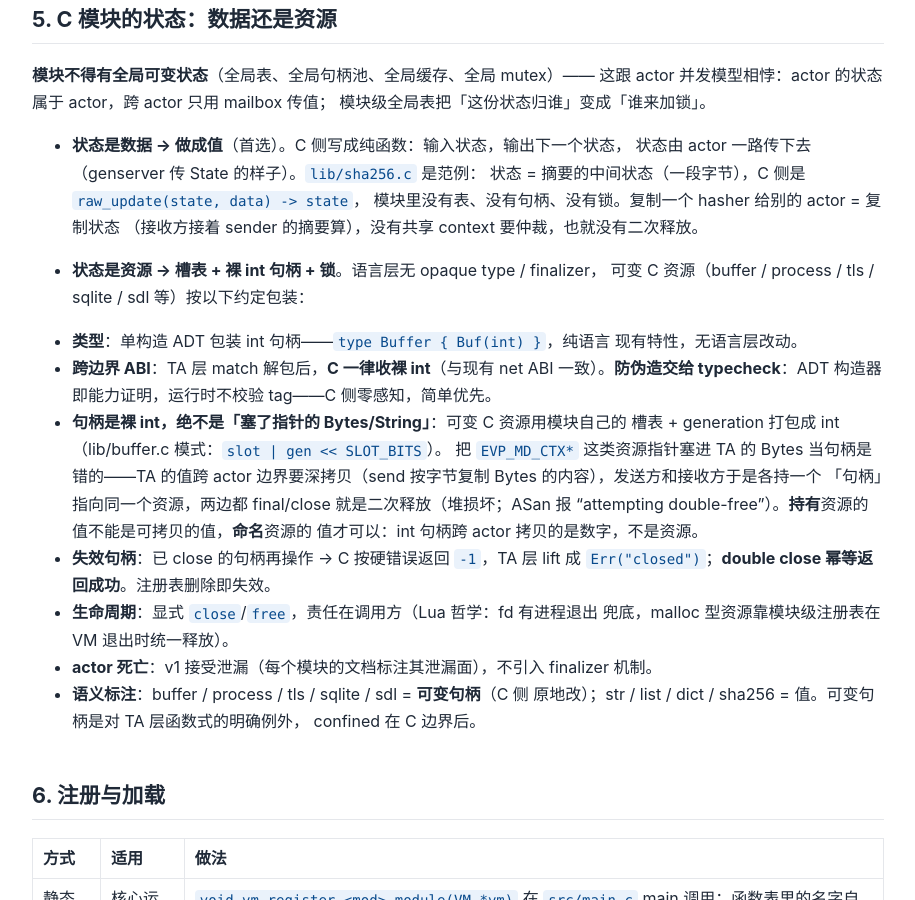
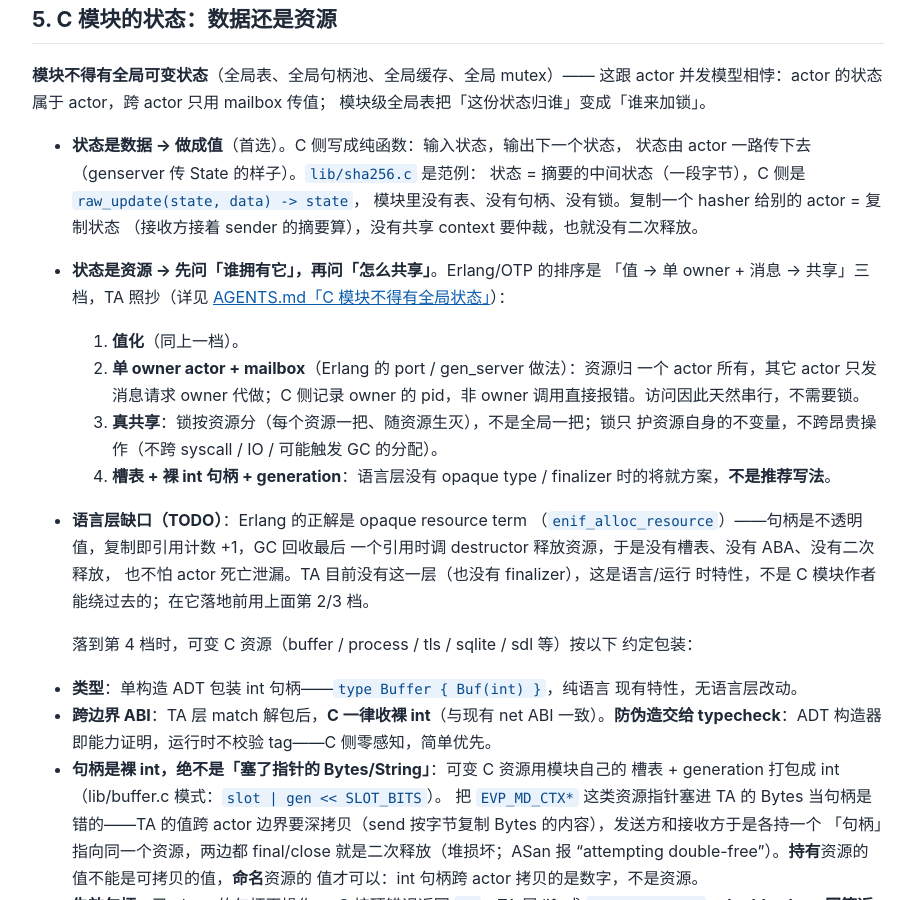
Before and after one commit to tiancaiamao/tinyactor, a Jekyll site: the page built from docs/c-module.md, in a window 1280 px wide and 900 px high, scrolled down 4815 px. Shown: the whole window, without its empty margins (182-1097 px from the left). Built offline with Jekyll 4.4.1, drawn with Linux system fonts in a browser that asks for light colours; our own code applies the rules of GitHub Pages for plain Markdown files.

Commit message:
docs: C 模块的可变资源策略改成 Erlang/OTP 的排序
AGENTS.md 和 docs/c-module.md §5 原来把「槽表 + 裸 int 句柄 + 锁」写成
跨 actor 共享可变 C 资源的做法——那恰好是 Erlang 明确避开的模式，也是
#395/#398 刚拆掉的那个模式。它只是 TA 在「语言层没有 opaque type、没有
finalizer」这个缺口下的将就方案，不该写成推荐做法。

改成 Erlang/OTP 的四档排序（值 → 单 owner + 消息 → 共享 → 将就）：

1. 值化（sha256 现在这样）；
2. 单 owner actor + mailbox（Erlang 的 port / gen_server 做法）：资源归
   一个 actor 所有，其它 actor 只发消息请求，C 侧记 owner pid，非 owner
   调用直接报错 —— 访问天然串行，不需要锁；
3. 真共享：锁按资源分（随资源生灭），不是全局一把，且不跨昂贵操作；
4. 裸 int 句柄 + 槽表 + generation：将就方案，明确标注不是推荐写法。

同时记下语言层缺口：Erlang 的正解是 opaque resource term
（enif_alloc_resource）——复制即引用计数 +1，GC 回收最后一个引用时调
destructor，于是没有槽表 / ABA / 二次释放，也不怕 actor 死亡泄漏。这是
语言/运行时特性，不是 C 模块作者能绕过去的。

纯文档改动，不动代码。

Co-Authored-By: Claude Opus 4.5 <noreply@anthropic.com>

```diff
--- a/docs/c-module.md
+++ b/docs/c-module.md
@@ -197,8 +197,27 @@ C 原语层只出**原子信号**，TA 包装层负责 lift 成类型化 API（R
   状态 = 摘要的中间状态（一段字节），C 侧是 `raw_update(state, data) -> state`，
   模块里没有表、没有句柄、没有锁。复制一个 hasher 给别的 actor = 复制状态
   （接收方接着 sender 的摘要算），没有共享 context 要仲裁，也就没有二次释放。
-- **状态是资源 → 槽表 + 裸 int 句柄 + 锁**。语言层无 opaque type / finalizer，
-  可变 C 资源（buffer / process / tls / sqlite / sdl 等）按以下约定包装：
+- **状态是资源 → 先问「谁拥有它」，再问「怎么共享」**。Erlang/OTP 的排序是
+  「值 → 单 owner + 消息 → 共享」三档，TA 照抄（详见
+  [AGENTS.md「C 模块不得有全局状态」](../AGENTS.md#c-模块不得有全局状态)）：
+
+  1. **值化**（同上一档）。
+  2. **单 owner actor + mailbox**（Erlang 的 port / gen_server 做法）：资源归
+     一个 actor 所有，其它 actor 只发消息请求 owner 代做；C 侧记录 owner 的
+     pid，非 owner 调用直接报错。访问因此天然串行，不需要锁。
+  3. **真共享**：锁按资源分（每个资源一把、随资源生灭），不是全局一把；锁只
+     护资源自身的不变量，不跨昂贵操作（不跨 syscall / IO / 可能触发 GC 的分配）。
+  4. **槽表 + 裸 int 句柄 + generation**：语言层没有 opaque type / finalizer
+     时的将就方案，**不是推荐写法**。
+
+- **语言层缺口（TODO）**：Erlang 的正解是 opaque resource term
+  （`enif_alloc_resource`）——句柄是不透明值，复制即引用计数 +1，GC 回收最后
+  一个引用时调 destructor 释放资源，于是没有槽表、没有 ABA、没有二次释放，
+  也不怕 actor 死亡泄漏。TA 目前没有这一层（也没有 finalizer），这是语言/运行
+    时特性，不是 C 模块作者能绕过去的；在它落地前用上面第 2/3 档。
+
+  落到第 4 档时，可变 C 资源（buffer / process / tls / sqlite / sdl 等）按以下
+  约定包装：
 
 - **类型**：单构造 ADT 包装 int 句柄——`type Buffer { Buf(int) }`，纯语言
   现有特性，无语言层改动。
```
Also changed, not shown: AGENTS.md (+24 -2 lines).
